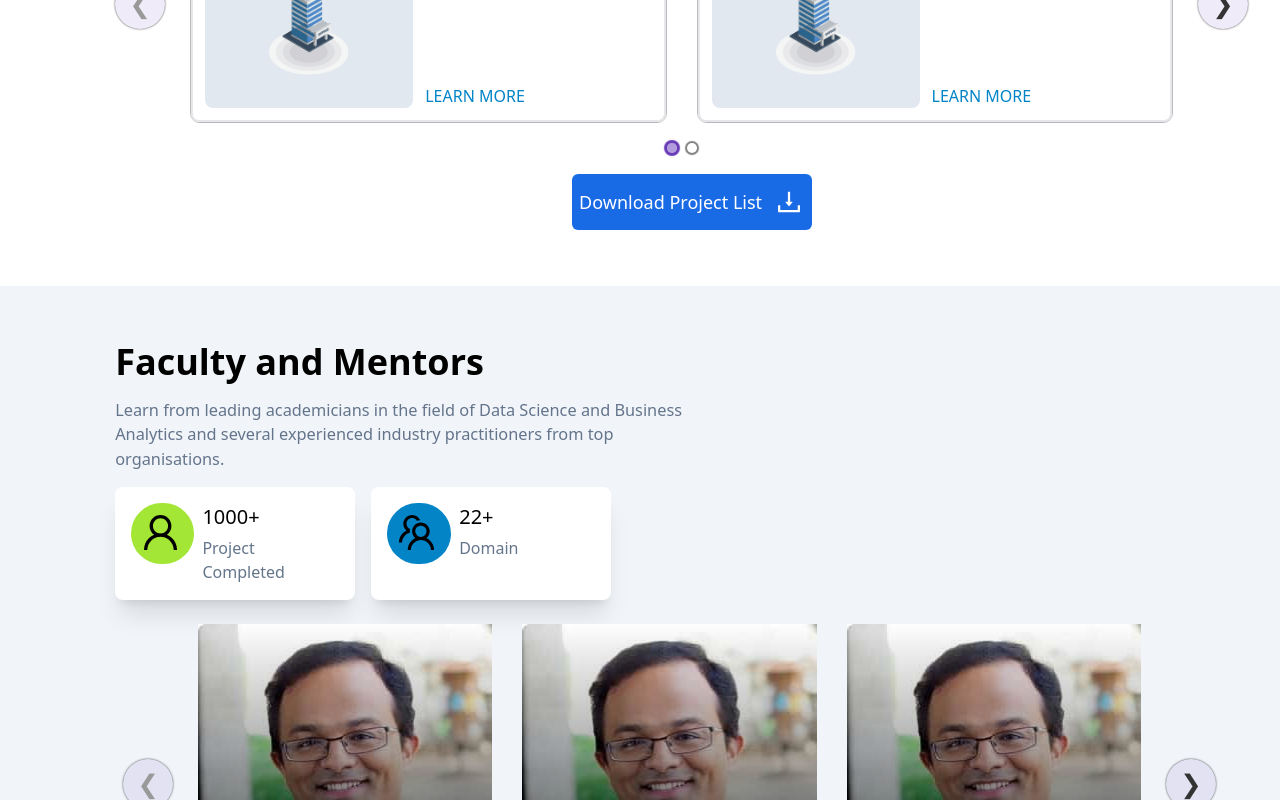
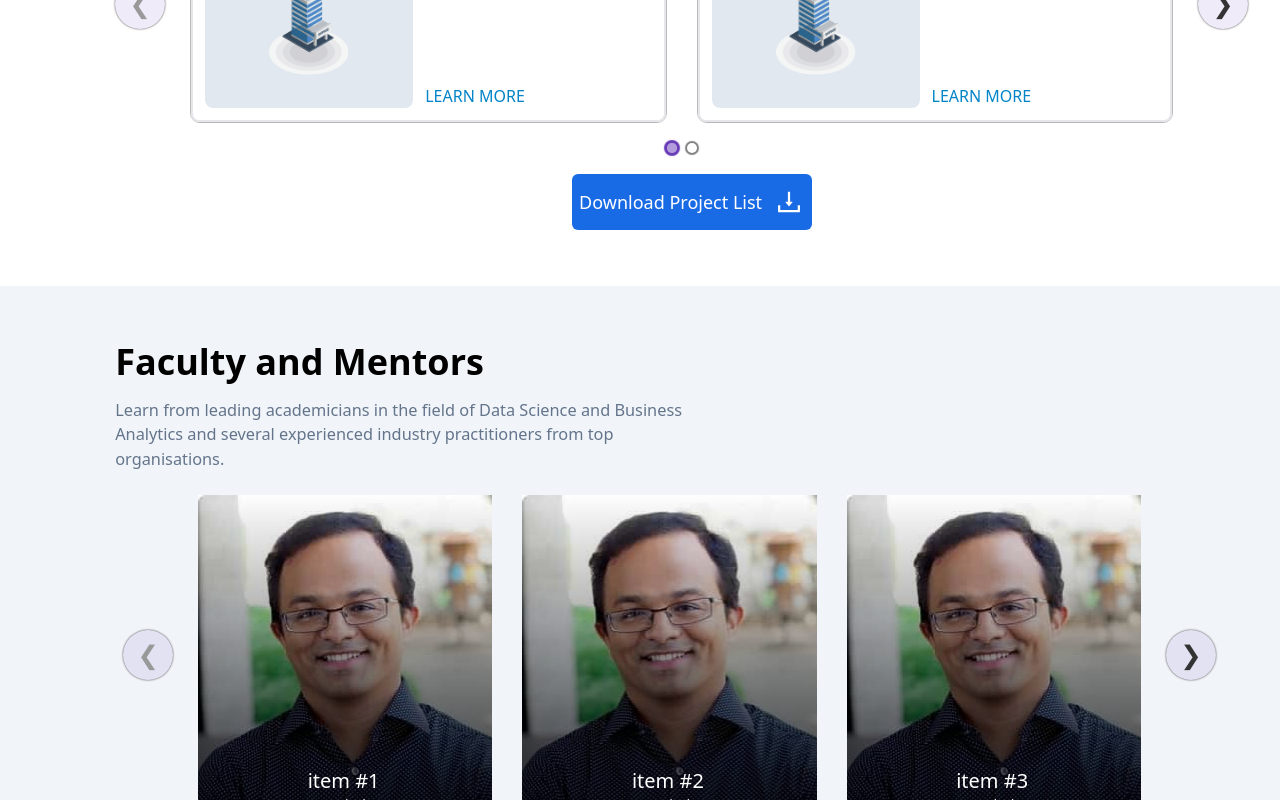
Before and after one commit to AmitThakur045/Courses, a React (Create React App) app: page / in a window 1280 px wide. Shown: the part 4797-5597 px from the top of the page. Built offline with nearby package versions, Linux system fonts and the light colour scheme.

Commit message:
fixed some UI errors

```diff
--- a/src/components/Faculty.js
+++ b/src/components/Faculty.js
@@ -44,30 +44,6 @@ const Faculty = () => {
           Business Analytics and several experienced industry practitioners from
           top organisations.
         </div>
-        <div className="flex space-x-4">
-          <div className="flex w-[15rem] space-x-2 rounded-lg shadow-xl p-4 py-4 bg-white">
-            <div className="bg-lime-400 rounded-full w-[4rem] p-[4px] h-[3.8rem] pt-[7px] pl-[7.3px]">
-              <AiOutlineUser style={{ fontSize: "45px" }} />
-            </div>
-            <div className="flex flex-col space-y-[0.3rem]">
-              <div className="font-medium text-xl">1000+</div>
-              <div className="text-slate-500 text-[1rem] font-normal">
-                Project Completed
-              </div>
-            </div>
-          </div>
-          <div className="flex w-[15rem] space-x-2 rounded-lg shadow-xl p-4 py-4 bg-white">
-            <div className="bg-sky-600 rounded-full w-[4rem] p-[4px] h-[3.8rem] pt-[7px] pl-[7.3px]">
-              <AiOutlineTeam style={{ fontSize: "45px" }} />
-            </div>
-            <div className="flex flex-col space-y-[0.3rem]">
-              <div className="font-medium text-xl">22+</div>
-              <div className="text-slate-500 text-[1rem] font-normal">
-                Domain
-              </div>
-            </div>
-          </div>
-        </div>
         <div className="p-2">
           <Carousel breakPoints={breakPoints}>
             {items.map((item) => (
--- a/src/components/Project.js
+++ b/src/components/Project.js
@@ -18,7 +18,7 @@ const Project = () => {
         <div className="w-[50%]">
           <img src={netflix} className="w-[20rem]" />
         </div>
-        <div className="flex w-[50%] space-x-4 flex-row-reverse mr-28">
+        <div className="flex w-[50%] space-x-reverse space-x-4 flex-row-reverse mr-28">
           <div className="flex w-[15rem] space-x-2 rounded-lg shadow-xl p-4 py-4">
             <div className="bg-lime-400 rounded-full w-[4rem] p-[4px] h-[3.8rem] pt-[7px] pl-[7.3px]">
               <AiOutlineFundProjectionScreen style={{ fontSize: "45px" }} />
```
